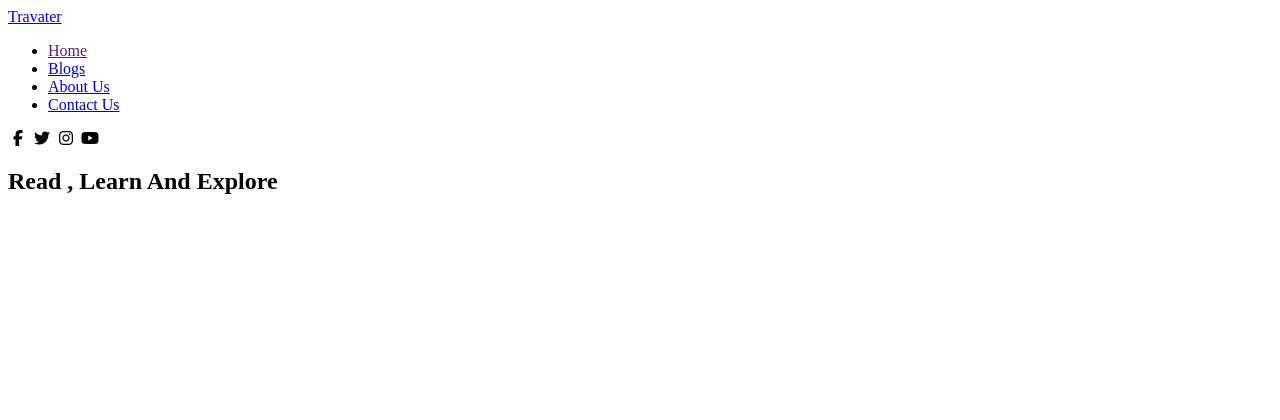
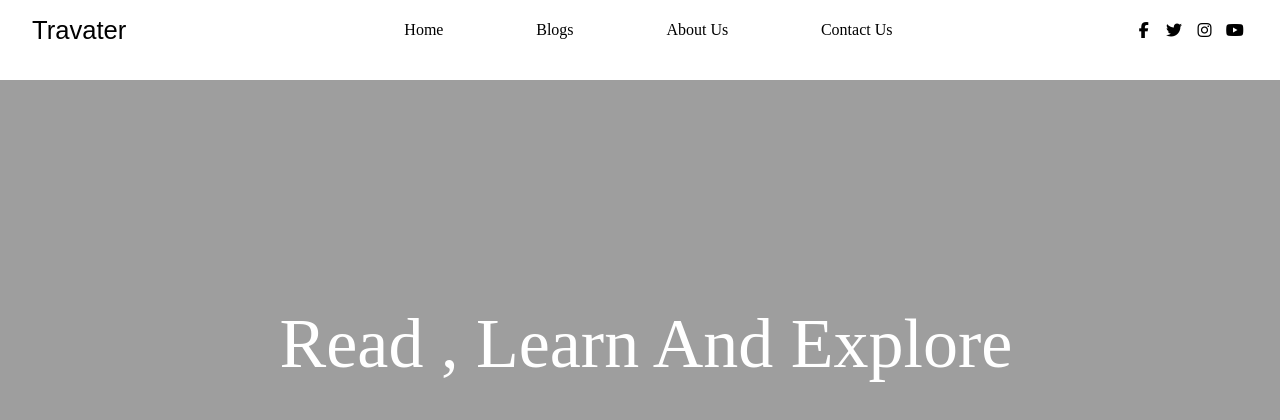
Before and after one commit to leoantony72/blog-website, a plain HTML site: page index.html in a window 1280 px wide. Drawn offline with nearby package versions, Linux system fonts and the light colour scheme; the site is published under a folder, as on GitHub Pages, so addresses that start at the root find nothing.

Commit message:
Update index.html

```diff
--- a/index.html
+++ b/index.html
@@ -12,7 +12,7 @@
         <!---X--Font Awesome--X--->
 
         <!-- Stylesheet -->
-        <link rel="stylesheet" href="/blog-website/css/Style.css">
+        <link rel="stylesheet" href="css/Style.css">
         <!--X- Stylesheet -X-->
 
 
```
